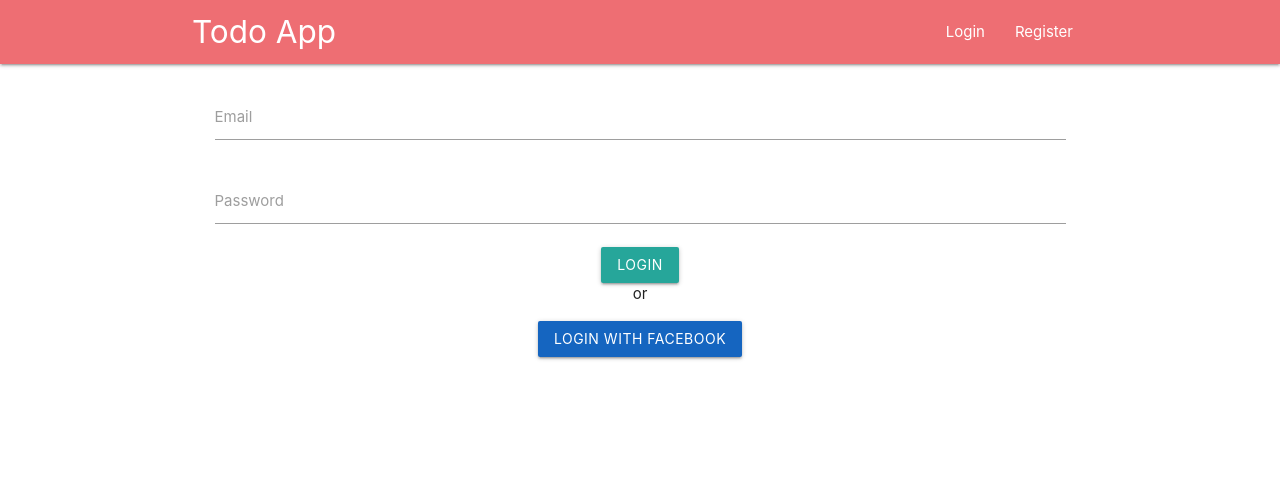
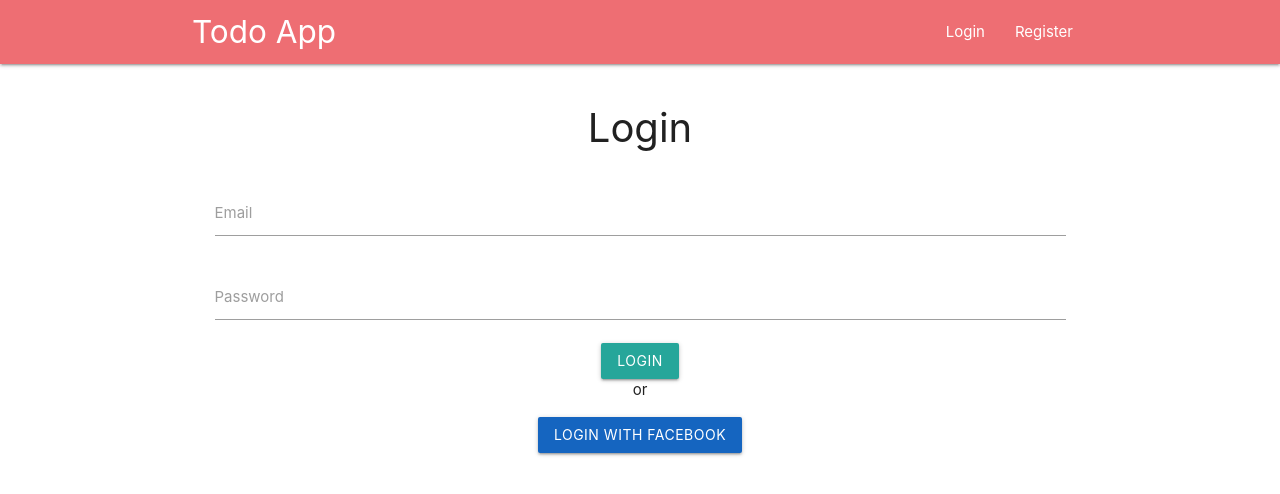
Before and after one commit to mrkaza/todo-react-ts, a React (Create React App) app: page / in a window 1280 px wide. Shown: the top 494 px of the page. Built offline with nearby package versions, Linux system fonts and the light colour scheme.

Commit message:
html tags changed

```diff
--- a/src/components/Layout.tsx
+++ b/src/components/Layout.tsx
@@ -2,8 +2,8 @@ import React from 'react';
 
 export const Layout: React.FC = ({ children }) => {
   return (
-    <div className="container">
+    <section className="container">
       <div className="row">{children}</div>
-    </div>
+    </section>
   );
 };
--- a/src/index.css
+++ b/src/index.css
@@ -10,6 +10,11 @@ body {
 code {
     font-family: source-code-pro, Menlo, Monaco, Consolas, 'Courier New',
         monospace;
+}
+
+h1 {
+    text-align: center;
+    font-size: 40px;
 }
 
 .completed {
--- a/src/modules/auth/components/SignIn.tsx
+++ b/src/modules/auth/components/SignIn.tsx
@@ -11,6 +11,9 @@ export const SignIn: React.FC = () => {
 
   return (
     <div>
+      <header>
+        <h1>Login</h1>
+      </header>
       <form className="col s12" onSubmit={handleSubmit(onSubmit)}>
         <Input
           name="email"
--- a/src/modules/auth/components/SignUp.tsx
+++ b/src/modules/auth/components/SignUp.tsx
@@ -26,6 +26,9 @@ export const SignUp: React.FC = () => {
 
   return (
     <div>
+      <header>
+        <h1>Register</h1>
+      </header>
       <form className="col s12" onSubmit={handleSubmit(onSubmit)}>
         <Input
           name="email"
--- a/src/modules/todo/components/TodoItem.tsx
+++ b/src/modules/todo/components/TodoItem.tsx
@@ -33,13 +33,13 @@ const TodoItem: React.FC<Props> = (props) => {
   };
 
   return (
-    <div className="row">
+    <article className="row">
       <div className="col s12 m6 offset-m3">
         <div className="todo-item">
           <div className="actions teal">
-            <p className="title">
+            <h1 className="title">
               <Link to={'/todo/' + id}>{todo?.title}</Link>
-            </p>
+            </h1>
             <div className="action-btn">
               {!todo?.completed && (
                 <Button
@@ -95,7 +95,7 @@ const TodoItem: React.FC<Props> = (props) => {
           </div>
         </div>
       </div>
-    </div>
+    </article>
   );
 };
 
--- a/src/modules/todo/components/TodoMain.tsx
+++ b/src/modules/todo/components/TodoMain.tsx
@@ -24,6 +24,9 @@ export const Todo: React.FC = () => {
 
   return (
     <div>
+      <header>
+        <h1>Todo App</h1>
+      </header>
       <div className="col s12">
         <TodoForm />
       </div>
--- a/src/pages/TodoDetails.tsx
+++ b/src/pages/TodoDetails.tsx
@@ -20,9 +20,12 @@ export const TodoDetails: React.FC = () => {
     <div>
       {todo ? (
         <div className="col s12 l6 offset-l3">
-          <div className="card">
+          <header>
+            <h1>Todo: {todo.title}</h1>
+          </header>
+          <article className="card">
             <div className="todo-item">
-              <p className="title teal white-text">{todo.title}</p>
+              <h1 className="title teal white-text">{todo.title}</h1>
               <p className="desc">{todo.description}</p>
               <div className="edit">
                 <p className="created">
@@ -36,7 +39,7 @@ export const TodoDetails: React.FC = () => {
                 )}
               </div>
             </div>
-          </div>
+          </article>
         </div>
       ) : (
         <div>Loading</div>
```
